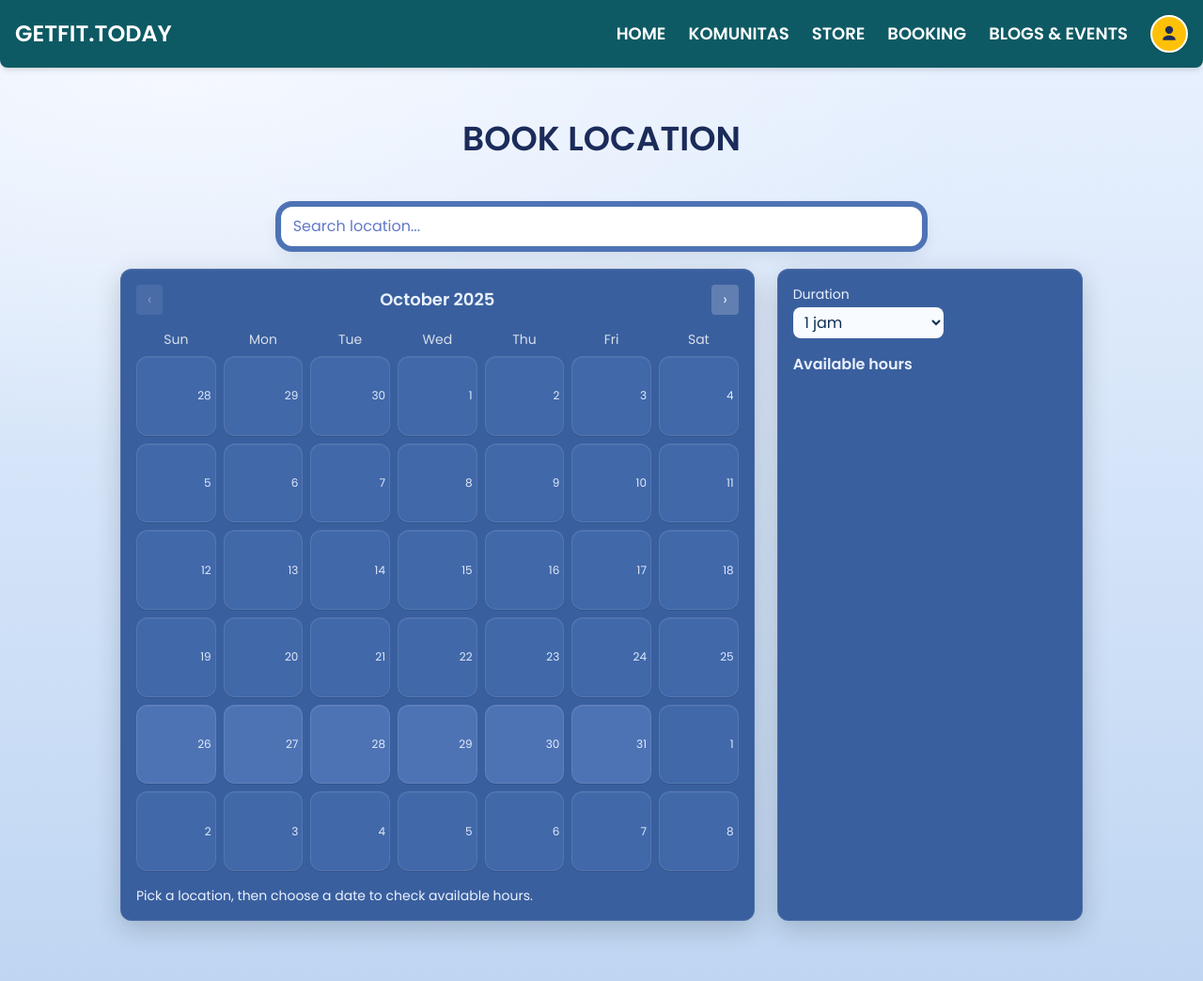
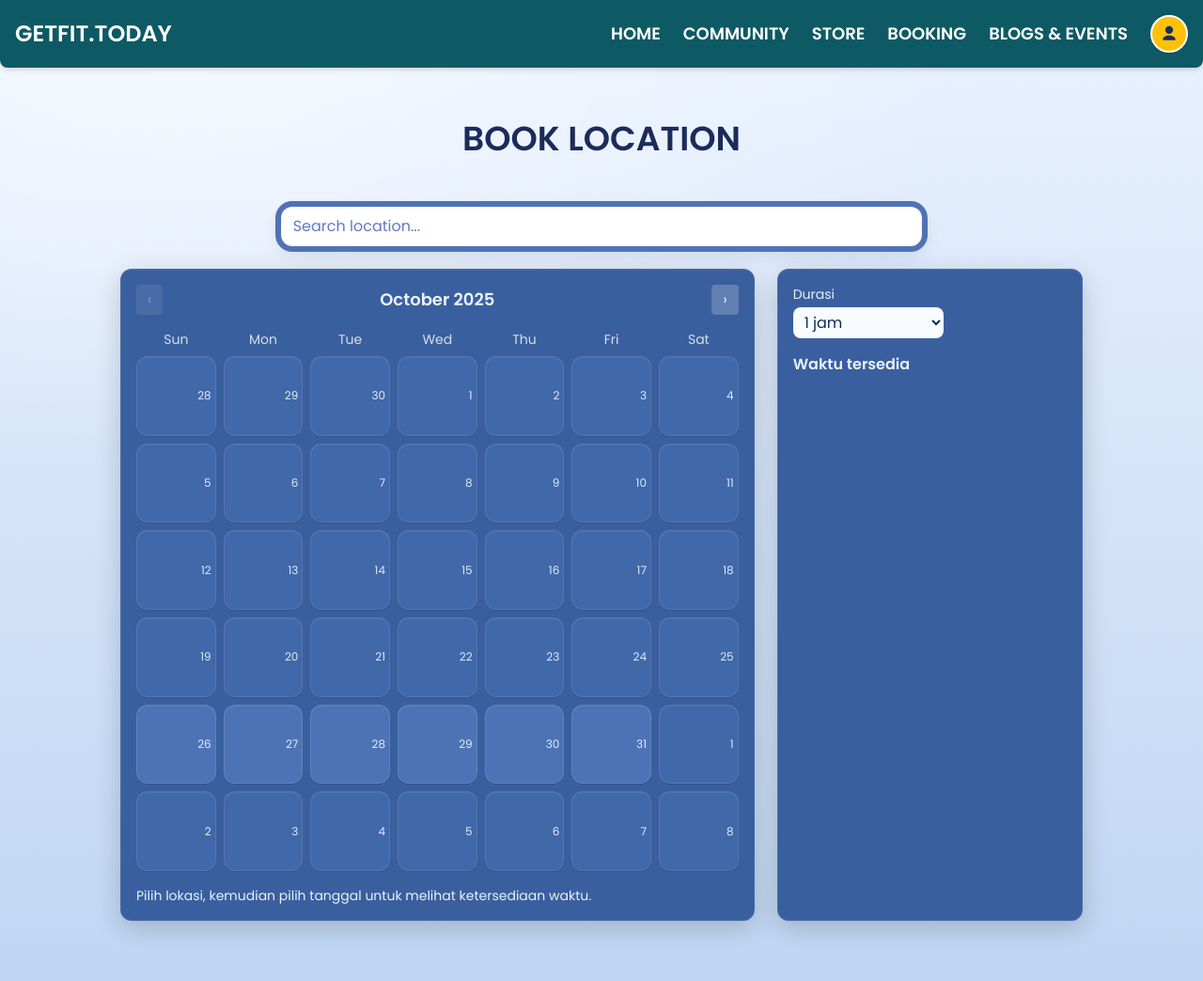
Before and after one commit to PBP-B01/getfittoday, a Django app: page /booking/page/ in a window 1280 px wide. Shown: the whole page at 94% size. Run offline with Django 5.2, Linux system fonts and the light colour scheme; the visitor is signed in with stand-in values (Sample User, id 1); parts of the project's set-up code (start-up, migrations or seed data) failed here and were passed over; some libraries are stand-ins or nearby versions.

Commit message:
slight adjustment

```diff
--- a/booking/templates/booking_form.html
+++ b/booking/templates/booking_form.html
@@ -11,7 +11,7 @@
   <!-- Search box -->
   <div class="flex justify-center mb-6">
     <div class="w-full md:w-2/3">
-      <label class="block text-sm mb-2 text-white/90">Choose Location</label>
+      <label class="block text-sm mb-2">.</label>
       <div class="search-wrap">
         <input id="spotCombo" type="text" placeholder="Search location..."
               autocomplete="off"
@@ -42,7 +42,7 @@
       <div id="calGrid" class="grid grid-cols-7 gap-2"></div>
 
       <p id="calHint" class="mt-4 text-white/70 text-sm">
-        Pick a location, then choose a date to check available hours.
+        Pilih lokasi, kemudian pilih tanggal untuk melihat ketersediaan waktu.
       </p>
     </div>
 
@@ -50,7 +50,7 @@
     <div class="bg-white/10 rounded-xl p-4">
       <!-- Durasi booking (1–5 jam) -->
       <div class="mb-4">
-        <label for="durationHours" class="block text-sm text-white/90 mb-1">Duration</label>
+        <label for="durationHours" class="block text-sm text-white/90 mb-1">Durasi</label>
         <select id="durationHours"
                 class="w-40 rounded-lg bg-white/90 text-blue-900 px-2 py-1">
           <option value="1">1 jam</option>
@@ -60,7 +60,7 @@
           <option value="5">5 jam</option>
         </select>
       </div>
-      <h3 class="font-semibold mb-3">Available hours</h3>
+      <h3 class="font-semibold mb-3">Waktu tersedia</h3>
       <div id="slots" class="space-y-2 text-sm"></div>
     </div>
 
@@ -152,8 +152,8 @@
       listEl.classList.add('hidden');
       slotsEl.innerHTML = '';
       calHint.textContent = placeIdEl.value
-        ? 'Click a date to show available hours'
-        : 'Pick a location, then choose a date to check available hours.';
+        ? 'Pilih tanggal untuk melihat ketersediaan waktu.'
+        : 'Pilih lokasi, kemudian pilih tanggal untuk melihat ketersediaan waktu.';
     }
 
     if (navigator.geolocation) {
--- a/store/templates/checkout.html
+++ b/store/templates/checkout.html
@@ -31,8 +31,6 @@
       min-height: 100vh;
     }
 
-
-    /* CSS Kustom untuk Toast */
     #toast-placement .toast-item {
       opacity: 0;
       transition: opacity 0.3s ease-in-out, transform 0.3s ease-in-out;
--- a/store/templates/product_list.html
+++ b/store/templates/product_list.html
@@ -56,7 +56,7 @@
         </svg>
         Kembali ke Home
       </a>
-      <h2 class="text-3xl font-extrabold text-[var(--title)] flex-grow text-center order-2 w-full sm:w-auto">STORE</h2>
+      <h1 class="text-3xl md:text-4xl font-extrabold text-[var(--title)] flex-grow text-center order-2 w-full sm:w-auto">STORE</h1>
       <div class="ml-auto whitespace-nowrap order-3"> {% if not request.session.is_admin %}
         <a href="{% url 'store:view_cart' %}"
            class="inline-flex items-center px-4 py-2 border border-[var(--card-brd)] shadow-sm text-sm font-medium rounded-md text-[var(--ink-weak)] bg-[var(--card-bg)] hover:bg-gray-50">
--- a/templates/base.html
+++ b/templates/base.html
@@ -168,7 +168,7 @@
 
     <div class="hidden md:flex items-center gap-6">
       <a href="{% url 'home:home' %}" class="nav-link text-blue-900 hover:text-blue-700 font-semibold text-lg">HOME</a>
-      <a href="{% url 'community_list' %}" class="nav-link text-blue-900 hover:text-blue-700 font-semibold text-lg">KOMUNITAS</a>
+      <a href="{% url 'community_list' %}" class="nav-link text-blue-900 hover:text-blue-700 font-semibold text-lg">COMMUNITY</a>
       <a href="{% url 'store:product_list' %}" class="nav-link text-blue-900 hover:text-blue-700 font-semibold text-lg">STORE</a>
 
       {% if request.user.is_authenticated or request.session.is_admin %}
```
Also changed, not shown: community/templates/community/community_list.html (+4 -4 lines).
